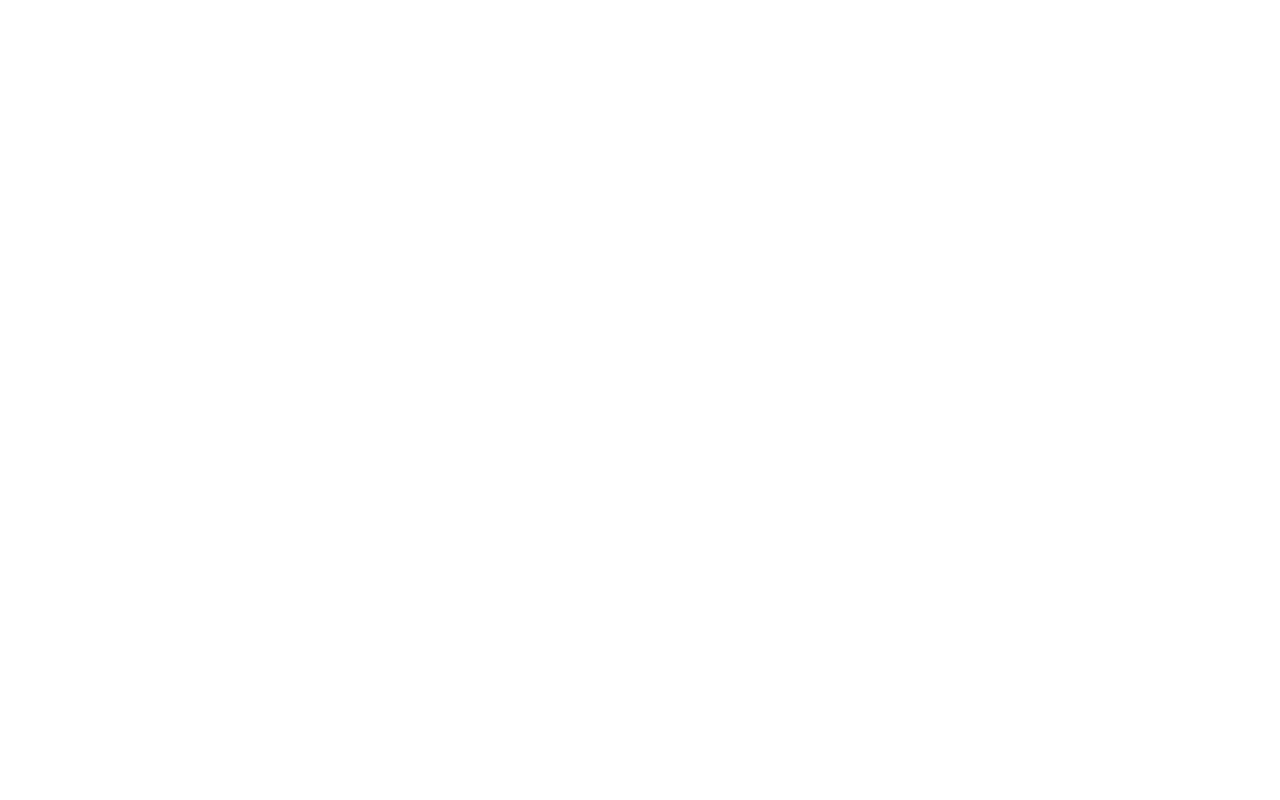
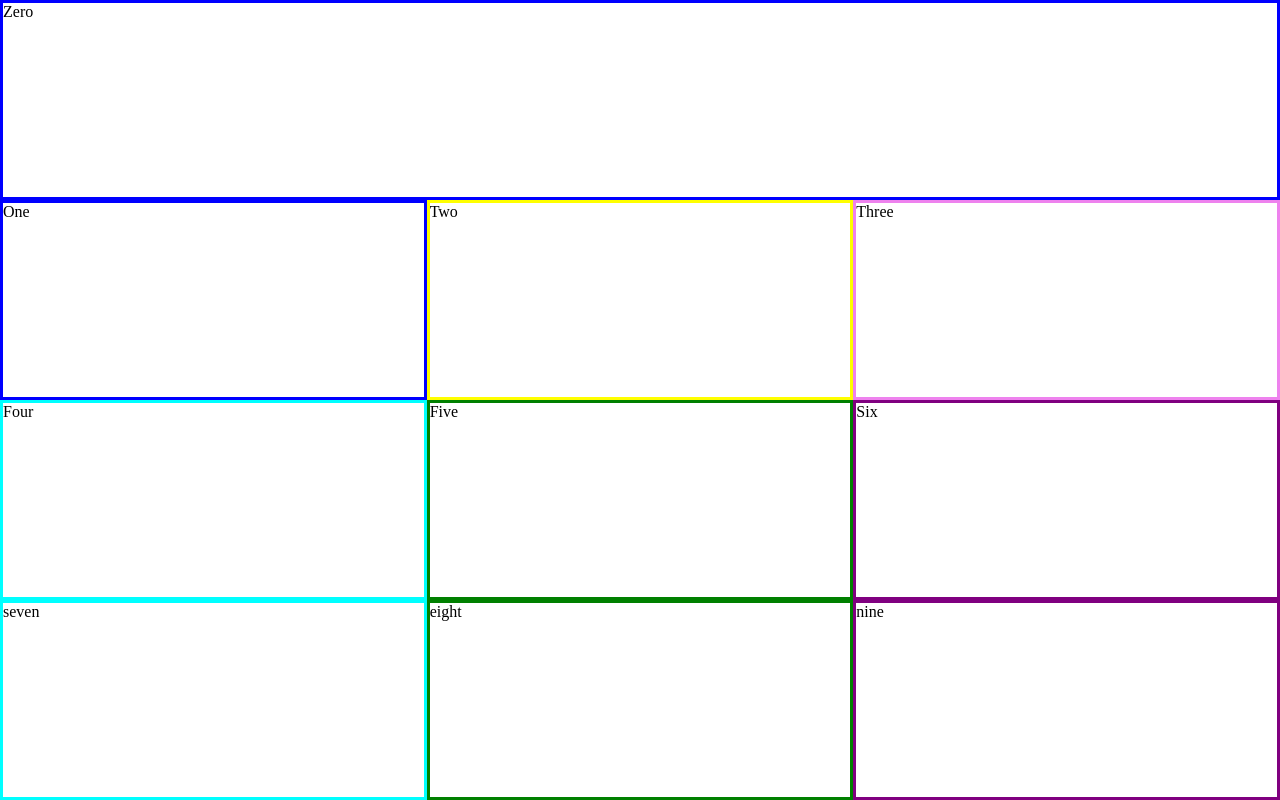
Before and after one commit to cscc-usdb/Stand_up-Review, a plain HTML site: page index.html in a window 1280 px wide. Drawn offline with Linux system fonts and the light colour scheme.

Commit message:
set grid template

```diff
--- a/css/css.css
+++ b/css/css.css
@@ -0,0 +1,82 @@
+* {
+  box-sizing: border-box;
+  padding: 0;
+  margin: 0;
+}
+
+.title {
+  width: 100vw;
+  height: 90px;
+}
+
+.wrapper {
+  display: grid;
+  grid-template-columns: repeat(3, 1fr);
+  grid-template-rows: repeat(4, 1fr);
+  /* grid-gap: 10px; */
+  width: 100vw;
+  height: 100vh;
+}
+
+.zero {
+  border-style: solid;
+  border-color: blue;
+  grid-column: 1 / 4;
+  grid-row: 1;
+  /* height: 10vh; */
+}
+
+.one {
+  border-style: solid;
+  border-color: blue;
+  grid-column: 1 / 2;
+  grid-row: 2;
+}
+.two {
+  border-style: solid;
+  border-color: yellow;
+  grid-column: 2 / 3;
+  grid-row: 2;
+}
+.three {
+  border-style: solid;
+  border-color: violet;
+  grid-column: 3 / 4;
+  grid-row: 2;
+}
+.four {
+  border-style: solid;
+  border-color: aqua;
+  grid-column: 1 / 2;
+  grid-row: 3;
+}
+.five {
+  border-style: solid;
+  border-color: green;
+  grid-column: 2 / 3;
+  grid-row: 3;
+}
+.six {
+  border-style: solid;
+  border-color: purple;
+  grid-column: 3;
+  grid-row: 3;
+}
+.seven {
+  border-style: solid;
+  border-color: aqua;
+  grid-column: 1 / 2;
+  grid-row: 4;
+}
+.eight {
+  border-style: solid;
+  border-color: green;
+  grid-column: 2 / 3;
+  grid-row: 4;
+}
+.nine {
+  border-style: solid;
+  border-color: purple;
+  grid-column: 3;
+  grid-row: 4;
+}
--- a/index.html
+++ b/index.html
@@ -4,7 +4,23 @@
     <meta charset="UTF-8" />
     <meta name="viewport" content="width=device-width, initial-scale=1.0" />
     <meta http-equiv="X-UA-Compatible" content="ie=edge" />
+    <link rel="stylesheet" href="css/css.css" />
     <title>Document</title>
   </head>
-  <body></body>
+  <body>
+    <div class="wrapper">
+      <div class="zero">Zero</div>
+      <div class="one">One</div>
+      <div class="two">Two</div>
+      <div class="three">Three</div>
+      <div class="four">Four</div>
+      <div class="five">Five</div>
+      <div class="six">Six</div>
+      <div class="seven">seven</div>
+      <div class="eight">eight</div>
+      <div class="nine">nine</div>
+    </div>
+
+    <source src="/js/js.js" type="" />
+  </body>
 </html>
```
